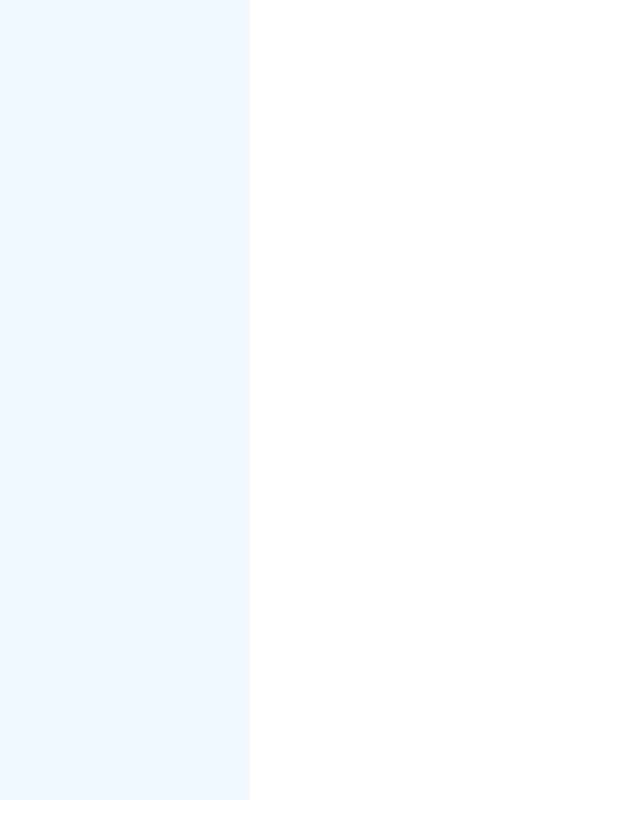
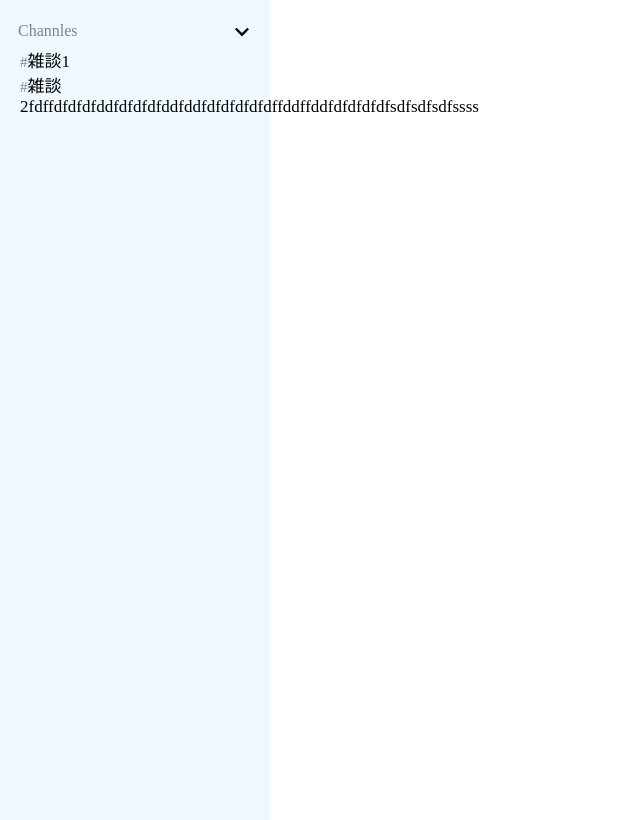
Before and after one commit to Cosmic-rare/c-app-v3.0, a React (Create React App) app: page / in a window 1280 px wide. Shown: the whole page, without its empty margins (0-640 px from the left). Built offline with nearby package versions, Linux system fonts and the light colour scheme.

Commit message:
Create sidebar-content

```diff
--- a/src/App.css
+++ b/src/App.css
@@ -21,6 +21,7 @@ body {
   width: 250px;
   height: 100vh;
   background-color: aliceblue;
+  padding: 10px;
 }
 
 /* MEDIA QUERIES FOR DESKTOP */
--- /dev/null
+++ b/src/components/Sidebar-toggle.js
@@ -0,0 +1,30 @@
+import { useState } from "react"
+import "./Toggle-sidebar.css"
+
+const Toggle = (props) => {
+  const [isOpen, setIsOpen] = useState(true)
+  const {
+    message
+  } = props
+
+  return (
+    <div className="sidebarToggle">
+      <div className="sidebarToggle-flex" onClick={() => setIsOpen(!isOpen)}>
+        <span className="toggle-title">{message}</span>
+        <span className="right-text">
+          {isOpen ?
+            <svg xmlns="http://www.w3.org/2000/svg" width="14" height="14" viewBox="0 0 24 24"><path d="M0 7.33l2.829-2.83 9.175 9.339 9.167-9.339 2.829 2.83-11.996 12.17z" /></svg>
+            :
+            <svg xmlns="http://www.w3.org/2000/svg" width="14" height="14" viewBox="0 0 24 24"><path d="M6.028 0v6.425l5.549 5.575-5.549 5.575v6.425l11.944-12z" /></svg>
+          }
+        </span>
+      </div>
+
+      <div className={isOpen ? "sidebarToggle-children open" : "sidebarToggle-children close"}>
+        {props.children}
+      </div>
+    </div>
+  )
+}
+
+export default Toggle
--- a/src/components/Sidebar.js
+++ b/src/components/Sidebar.js
@@ -1,3 +1,5 @@
+import Toggle from "./Sidebar-toggle"
+
 const Sidebar = (props) => {
   const {
     isOpen,
@@ -7,6 +9,14 @@ const Sidebar = (props) => {
   return(
     <div className={isOpen ? "sidebar open" : "sidebar close"}>
       <button className="close-toggle" onClick={changeIsOpen}>X</button>
+      <Toggle message={"Channles"}>
+        <li className="list-item">
+          雑談1
+        </li>
+        <li className="list-item">
+          雑談2fdffdfdfdfddfdfdfdfddfddfdfdfdfdfdffddffddfdfdfdfdfsdfsdfsdfssss
+        </li>
+      </Toggle>
     </div>
   )
 }
--- /dev/null
+++ b/src/components/Toggle-sidebar.css
@@ -0,0 +1,43 @@
+.sidebarToggle-flex {
+  display: flex;
+  padding: 1px 4px;
+  border-radius: 7px;
+}
+
+.sidebarToggle {
+  margin-top: 7px;
+  padding: 4px;
+}
+
+.sidebarToggle-flex:hover {
+  background-color: rgb(230, 242, 253);
+}
+
+.close.sidebarToggle-children {
+  display: none;
+}
+
+.list-item {
+  list-style: none;
+  margin-left: 6px;
+  font-size: 17px;
+}
+
+.list-item::before {
+  content: "#";
+  color: #555555;
+  opacity: 0.7;
+  font-size: 15px;
+}
+
+.right-text {
+  margin-left: auto;
+  text-align: center;
+  padding: 3px;
+}
+
+.toggle-title {
+  color: #333333;
+  opacity: 0.6;
+  font: 14px;
+}
```
